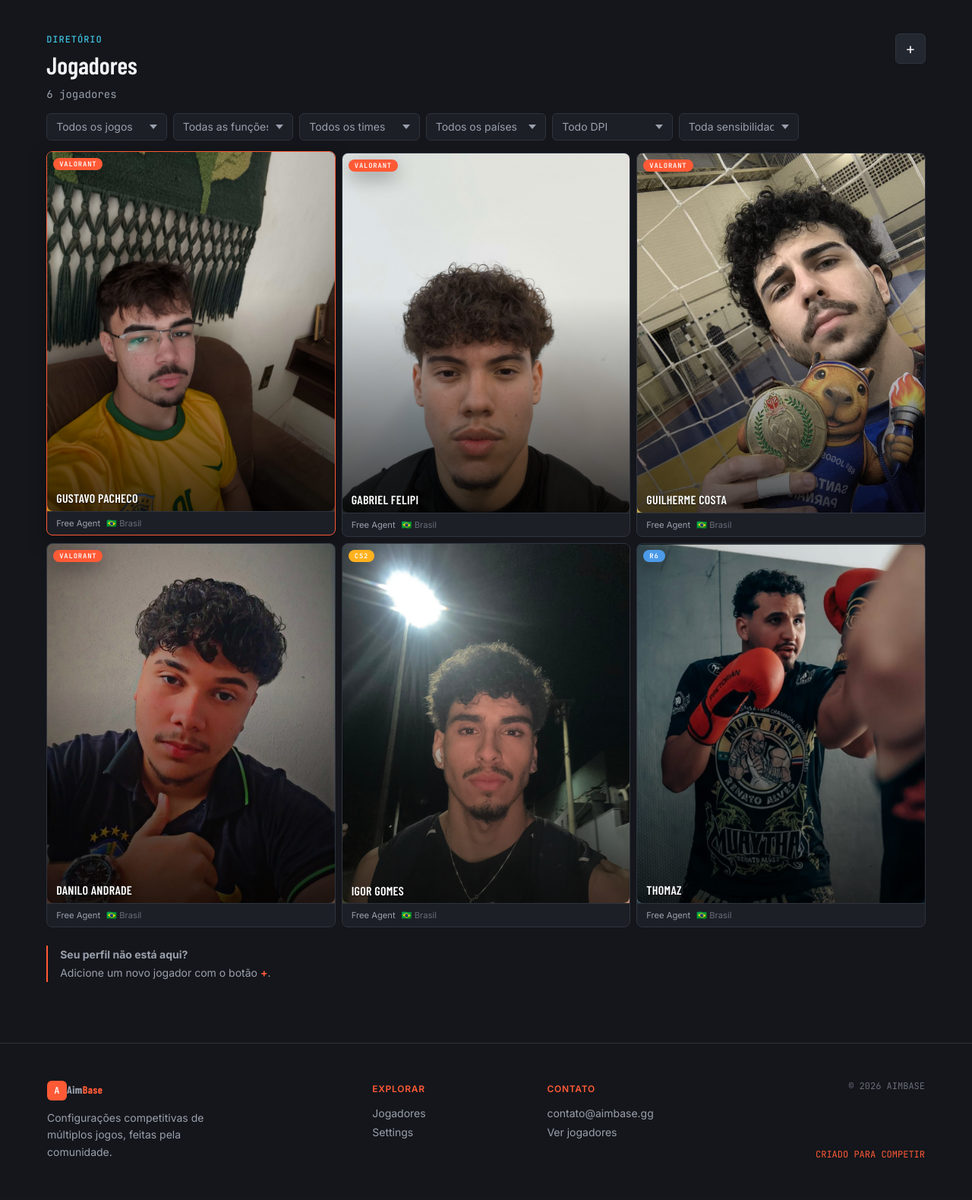
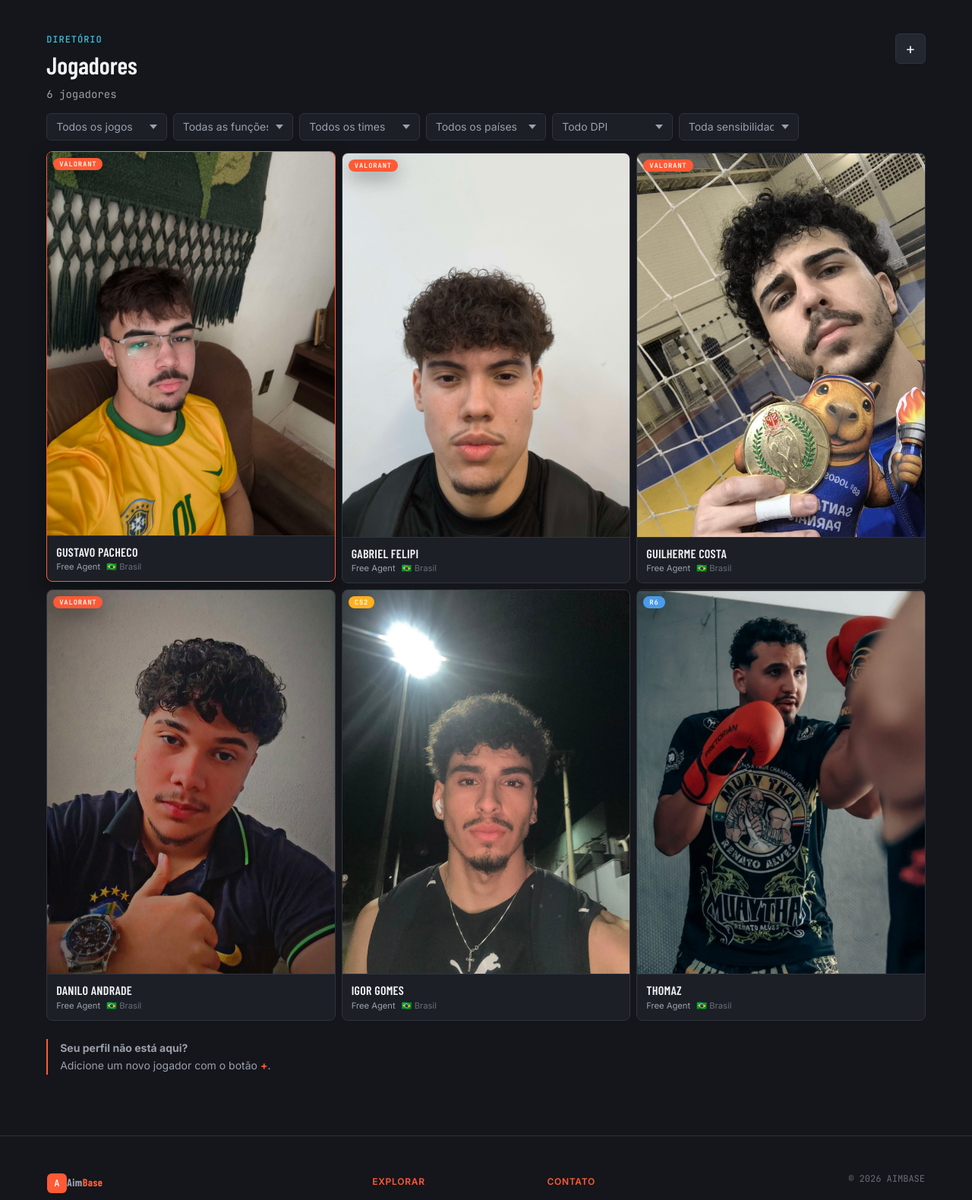
Before and after one commit to gustavodpacheco/AimBase-TCC, a PHP site: page / in a window 1280 px wide. Shown: the part 620-2200 px from the top of the page at 76% size. Before the commit the page ends 2145 px from the top, so only its background shows below. Run offline with PHP 8.4, Linux system fonts and the light colour scheme; data that the repository does not hold is empty.

Commit message:
Home: card medio, fotos encaixadas e nome no rodape (sem sobreposicao)

```diff
--- a/assets/css/components/player-card.css
+++ b/assets/css/components/player-card.css
@@ -90,9 +90,15 @@
 .home-card[data-game="Counter-Strike 2"] { --fifa-frame: #FFB11E; }
 .home-card[data-game="Rainbow Six"] { --fifa-frame: #4C9BE8; }
 
+/* Foto horizontal (ex.: Tardus) — centraliza no card para não cortar de forma agressiva */
+.home-card[data-game="Rainbow Six"] .home-card__photo {
+  object-position: center;
+  object-fit: cover;
+}
+
 .home-card__media {
   position: relative;
-  aspect-ratio: 4 / 5;
+  aspect-ratio: 3 / 4;
   overflow: hidden;
   background: var(--bg-surface-alt);
 }
@@ -102,7 +108,7 @@
   width: 100%;
   height: 100%;
   object-fit: cover;
-  object-position: center 20%;
+  object-position: center top;
 }
 
 .home-card__initials {
@@ -118,6 +124,7 @@
   position: absolute;
   top: var(--space-2);
   left: var(--space-2);
+  z-index: 1;
   font: 700 0.55rem var(--font-mono);
   letter-spacing: 0.1em;
   text-transform: uppercase;
@@ -128,34 +135,22 @@
   box-shadow: var(--shadow-card-hov);
 }
 
-/* Nome sobreposto na parte inferior da foto, com gradiente de leitura */
-.home-card__media::after {
-  content: "";
-  position: absolute;
-  inset: 0;
-  background: linear-gradient(180deg, transparent 40%, rgba(0, 0, 0, 0.7) 100%);
-  border-radius: 0 0 var(--radius-card) var(--radius-card);
+/* Rodapé: nome + time + país, tudo no fluxo (sem sobreposição) */
+.home-card__body {
+  padding: var(--space-3);
+  border-top: 1px solid var(--border-subtle);
 }
 
 .home-card__name {
-  position: absolute;
-  left: var(--space-3);
-  right: var(--space-3);
-  bottom: var(--space-2);
-  z-index: 1;
+  display: block;
   font: 600 var(--fs-base) var(--font-display);
-  line-height: 1.05;
+  line-height: 1.1;
   text-transform: uppercase;
   letter-spacing: 0.3px;
-  color: #fff;
-  text-shadow: 0 1px 2px rgba(0, 0, 0, 0.6);
-}
-
-/* Rodapé: time + país */
-.home-card__body {
-  display: block;
-  padding: var(--space-2) var(--space-3);
-  border-top: 1px solid var(--border-subtle);
+  color: var(--text-primary);
+  overflow: hidden;
+  text-overflow: ellipsis;
+  white-space: nowrap;
 }
 
 .home-card__meta {
@@ -165,6 +160,7 @@
   min-width: 0;
   color: var(--text-secondary);
   font-size: 0.7rem;
+  margin-top: 4px;
 }
 
 .home-card__team {
--- a/script.js
+++ b/script.js
@@ -87,9 +87,9 @@ function homeCardHTML(player) {
     <div class="home-card__media">
       ${avatar}
       <span class="home-card__badge">${esc(badge.label)}</span>
-      <strong class="home-card__name">${esc(player.name)}</strong>
     </div>
     <div class="home-card__body">
+      <strong class="home-card__name">${esc(player.name)}</strong>
       <div class="home-card__meta">
         <span class="home-card__team">${esc(player.team)}</span>
         <span class="home-card__country">${esc(player.country)}</span>
```
